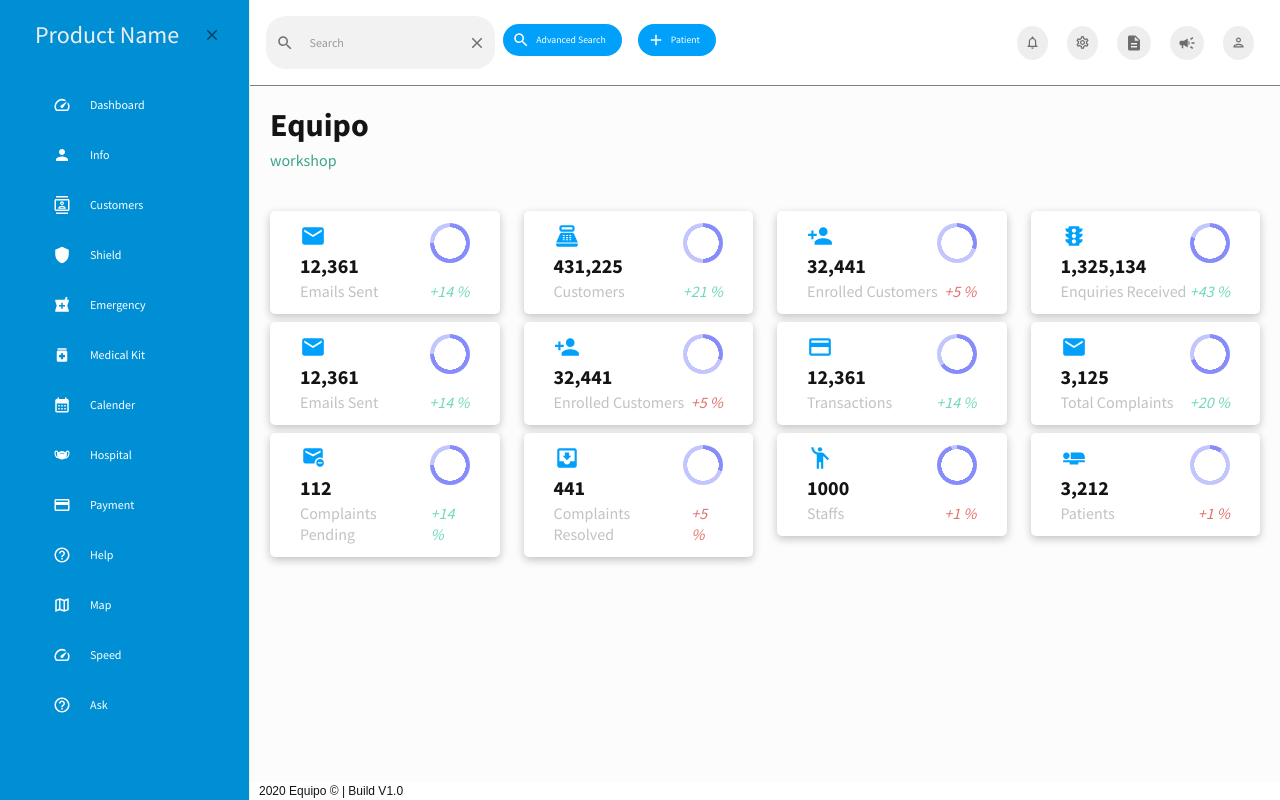
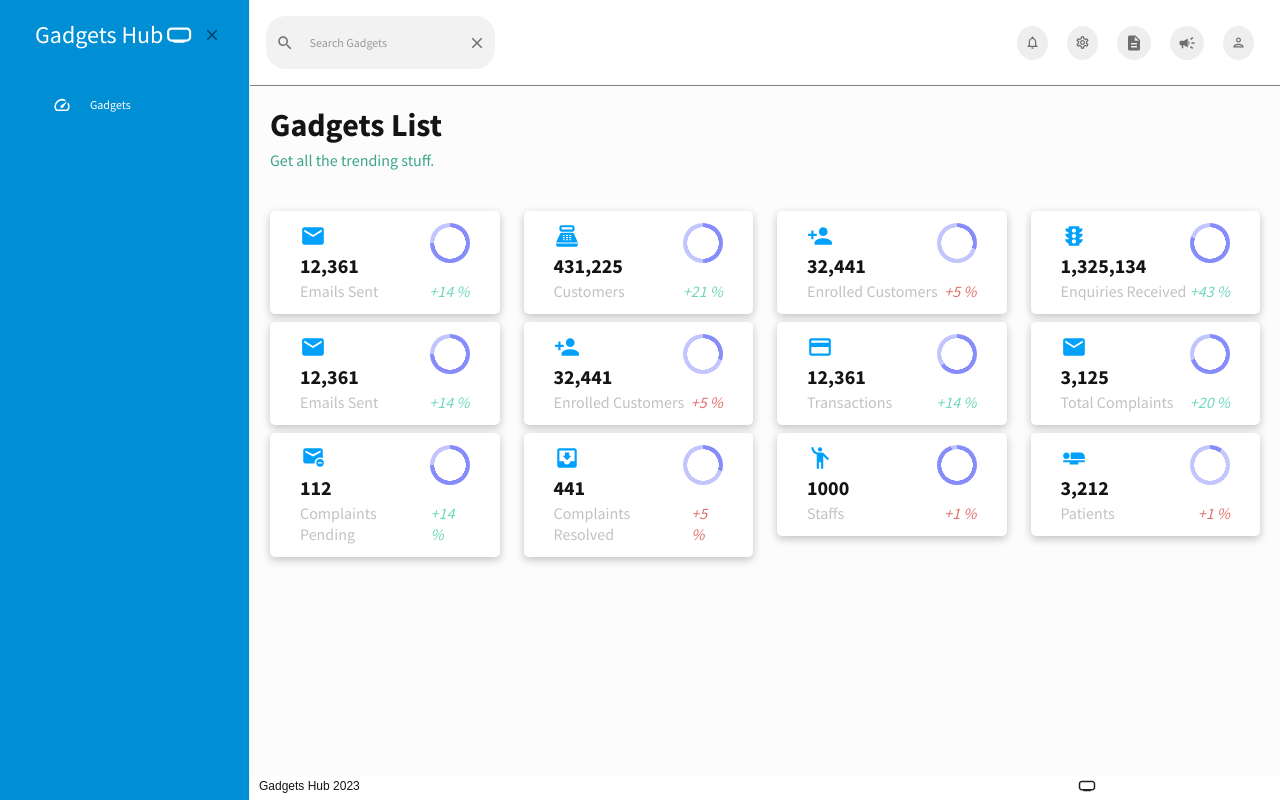
Before and after one commit to stormdotcom/TaskMariApps, a React (Create React App) app: page / in a window 1280 px wide. Built offline with nearby package versions, Linux system fonts and the light colour scheme.

Commit message:
added styling

```diff
--- a/public/index.html
+++ b/public/index.html
@@ -17,7 +17,7 @@
     <link rel="manifest" href="%PUBLIC_URL%/manifest.json" />
     <link rel="stylesheet" href="https://cdnjs.cloudflare.com/ajax/libs/font-awesome/6.1.1/css/all.min.css" />
 
-    <title>Equipo Workshop</title>
+    <title>Gadgets Hub</title>
   </head>
   <body>
     <noscript>You need to enable JavaScript to run this app.</noscript>
--- a/src/App.js
+++ b/src/App.js
@@ -4,7 +4,7 @@ import { Routes, Route } from "react-router-dom";
 import { ProSidebarWrapper } from "./modules/common/sidebar/ProSidebarWrapper";
 
 import ToolBar from "./modules/common/ToolBar";
-import Dashboard from "./modules/dashboard";
+import Dashboard from "./modules/gadgets";
 import Footer from "./modules/common/Footer";
 
 
--- a/src/modules/common/Footer.jsx
+++ b/src/modules/common/Footer.jsx
@@ -1,10 +1,9 @@
-import { Box, IconButton, Modal } from '@mui/material'
+import { Box } from '@mui/material'
 import React from 'react'
-import ViewList from '@mui/icons-material/ViewList';
 
 import ContentBody from '../../common/components/ContentBody'
 import { colors } from '../../common/theme/theme'
-import { CloseOutlined, DarkMode, Filter, More } from '@mui/icons-material';
+import HomeMaxIcon from '@mui/icons-material/HomeMax';
 
 const style = {
     backgroundColor: colors.primary[100],
@@ -14,31 +13,18 @@ const style = {
     bottom:0,
     zIndex:99
 }
-
-
-const modalStyle =  {
-  backgroundColor: 'transparent',
-  position: 'fixed',
-  bottom:20,
-  right:10,
-  p: 4,
-  display:"flex",
-  flexDirection:"column",
-  alignItems:"center",
-  justifyContent:"space-evenly"
-};
 const Footer = () => {
 
   return (
     <>
 
        <Box sx={style} >
-    <Box sx={{marginLeft: "259px"}}>
+    <Box sx={{marginLeft: "259px", display:"flex", justifyContent:"space-between"}}>
         <Box>
-            <ContentBody content={"2020 Equipo © | Build V1.0"}  isContent={true}/>
+            <ContentBody content={"Gadgets Hub 2023"}  isContent={true}/>
         </Box>
-        <Box>
-           {/* Logo */}
+        <Box mr={23}>
+           <HomeMaxIcon />
         </Box>
     </Box>
     </Box>
--- a/src/modules/common/ToolBar.jsx
+++ b/src/modules/common/ToolBar.jsx
@@ -1,5 +1,5 @@
 import React from "react";
-import {  Box, Chip, IconButton, InputBase, Modal, useMediaQuery, useTheme } from "@mui/material";
+import {  Box,  IconButton, InputBase, Modal, useMediaQuery, useTheme } from "@mui/material";
 import NotificationsOutlinedIcon from "@mui/icons-material/NotificationsOutlined";
 import SettingsOutlinedIcon from "@mui/icons-material/SettingsOutlined";
 import PersonOutlinedIcon from "@mui/icons-material/PersonOutlined";
@@ -8,7 +8,7 @@ import SearchIcon from "@mui/icons-material/Search";
 import CampaignIcon from '@mui/icons-material/Campaign';
 import DescriptionIcon from '@mui/icons-material/Description';
 import { useProSidebar } from "react-pro-sidebar";
-import { Add, ArrowCircleLeft, Close, CloseOutlined,  Search } from "@mui/icons-material";
+import {  ArrowCircleLeft, Close, CloseOutlined } from "@mui/icons-material";
 import {  colors } from "../../common/theme/theme";
 
 
@@ -55,23 +55,17 @@ const ToolBar = () => {
           display="flex"
           backgroundColor={colors.primary[200]}
           p={0.2}
-          borderColor={colors.blueAccent[300]}
+          borderColor={colors.grey[300]}
           borderRadius={5}
         >
            <IconButton type="button">
             <SearchIcon />
           </IconButton>
-          <InputBase sx={{ ml: 1, flex: 1 }} placeholder="Search" />
+          <InputBase sx={{ ml: 1, flex: 1 }} placeholder="Search Gadgets" />
           <IconButton type="button">
             <Close />
           </IconButton>
         </Box>
-        <Box py={1}>
-            <Chip label="Advanced Search" size="medium" sx={{ bgcolor: colors.blueAccent[100], color: 'white', px:0.5, mx:1, cursor: "pointer" }}
-             icon={<Search style={{color:colors.primary[100]}} />} />
-            <Chip label="Patient" size="medium" sx={{ bgcolor: colors.blueAccent[100], color: 'white', px:0.5, mx:1, cursor: "pointer" }}
-            icon={<Add style={{color:colors.primary[100]}} />} />
-             </Box>
       </Box>
       {screenBreak ?
       <Box>
--- a/src/modules/common/sidebar/MyProSidebar.jsx
+++ b/src/modules/common/sidebar/MyProSidebar.jsx
@@ -7,19 +7,12 @@ import { Link } from "react-router-dom";
 import { colors } from "../../../common/theme/theme";
 import {  Box, Typography, IconButton } from "@mui/material";
 
-import ContactsOutlinedIcon from "@mui/icons-material/ContactsOutlined";
-import HelpOutlineOutlinedIcon from "@mui/icons-material/HelpOutlineOutlined";
 import CloseOutlinedIcon from "@mui/icons-material/CloseOutlined";
 import MenuOutlinedIcon from "@mui/icons-material/MenuOutlined";
-import MapOutlinedIcon from "@mui/icons-material/MapOutlined";
-import PersonIcon from '@mui/icons-material/Person';
+
 import SpeedIcon from '@mui/icons-material/Speed';
-import ShieldIcon from '@mui/icons-material/Shield';
-import LocalPharmacyIcon from '@mui/icons-material/LocalPharmacy';
-import MedicationIcon from '@mui/icons-material/Medication';
-import CalendarMonthIcon from '@mui/icons-material/CalendarMonth';
-import MasksIcon from '@mui/icons-material/Masks';
-import PaymentIcon from '@mui/icons-material/Payment';
+import { HomeMax } from "@mui/icons-material";
+
 
 const Item = ({ title, to, icon, selected, setSelected }) => {
 
@@ -64,7 +57,7 @@ const MyProSidebar = () => {
         },
         "& .menu-item:hover": {
           color: `${colors.blueAccent[500]} !important`,
-          backgroundColor: `${colors.blueAccent[100]} !important`,
+          backgroundColor: `${colors.blueAccent[700]} !important`,
         },
         "& .menu-item.active": {
           color: "#000",
@@ -95,9 +88,10 @@ const MyProSidebar = () => {
                 alignItems="center"
                 ml="15px"
               >
-                <Typography variant="h3" color={colors.grey[900]}>
-                  Product Name
+                <Typography variant="h3">
+                Gadgets Hub
                 </Typography>
+                <HomeMax fontSize={"large"} />
                 <IconButton
                   onClick={
                     broken ? () => toggleSidebar() : () => collapseSidebar()
@@ -110,93 +104,9 @@ const MyProSidebar = () => {
           </MenuItem>
           <Box paddingLeft={collapsed ? undefined : "10%"}>
             <Item
-              title="Dashboard"
+              title="Gadgets"
               to="/"
               icon={<SpeedIcon />}
-              selected={selected}
-              setSelected={setSelected}
-            />
-            <Item
-              title="Info"
-              to="/customers-info"
-              icon={<PersonIcon />}
-              selected={selected}
-              setSelected={setSelected}
-            />
-            <Item
-              title="Customers"
-              to="/customers"
-              icon={<ContactsOutlinedIcon />}
-              selected={selected}
-              setSelected={setSelected}
-            />
-            <Item
-              title="Shield"
-              to="/security"
-              icon={<ShieldIcon />}
-              selected={selected}
-              setSelected={setSelected}
-            />
-            <Item
-              title="Emergency"
-              to="/emergency"
-              icon={<LocalPharmacyIcon />}
-              selected={selected}
-              setSelected={setSelected}
-            />
-            <Item
-              title="Medical Kit"
-              to="/medic"
-              icon={<MedicationIcon />}
-              selected={selected}
-              setSelected={setSelected}
-            />
-            <Item
-              title="Calender"
-              to="/calender"
-              icon={<CalendarMonthIcon />}
-              selected={selected}
-              setSelected={setSelected}
-            />
-            <Item
-              title="Hospital"
-              to="/hospital"
-              icon={<MasksIcon />}
-              selected={selected}
-              setSelected={setSelected}
-            />
-            <Item
-              title="Payment"
-              to="/payment"
-              icon={<PaymentIcon />}
-              selected={selected}
-              setSelected={setSelected}
-            />
-            <Item
-              title="Help"
-              to="/line"
-              icon={<HelpOutlineOutlinedIcon />}
-              selected={selected}
-              setSelected={setSelected}
-            />
-            <Item
-              title="Map"
-              to="/map"
-              icon={<MapOutlinedIcon />}
-              selected={selected}
-              setSelected={setSelected}
-            />
-             <Item
-              title="Speed"
-              to="/speed"
-              icon={<SpeedIcon />}
-              selected={selected}
-              setSelected={setSelected}
-            />
-            <Item
-              title="Ask"
-              to="/ask"
-              icon={<HelpOutlineOutlinedIcon />}
               selected={selected}
               setSelected={setSelected}
             />
--- a/src/modules/dashboard/index.jsx
+++ b/src/modules/gadgets/index.jsx
@@ -31,7 +31,7 @@ const DashBoard = () => {
         alignItems={smScreen ? "center" : "start"}
         m="10px 0"
       >
-        <Header title="Equipo" subtitle="workshop" />
+        <Header title="Gadgets List" subtitle="Get all the trending stuff." />
 
         <Box>
         </Box>
```
Also changed, not shown: api.txt.txt, 2 other files (tests, documents, lock files or other folders).
